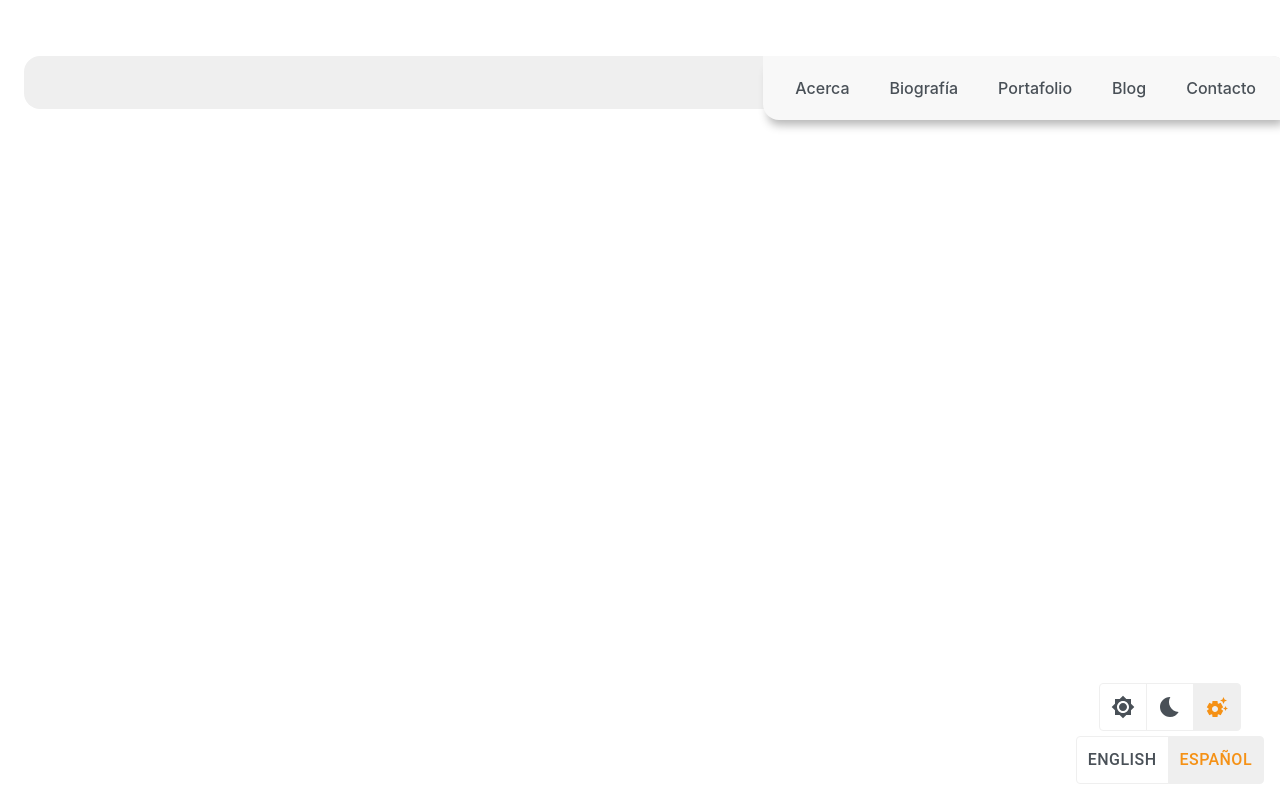
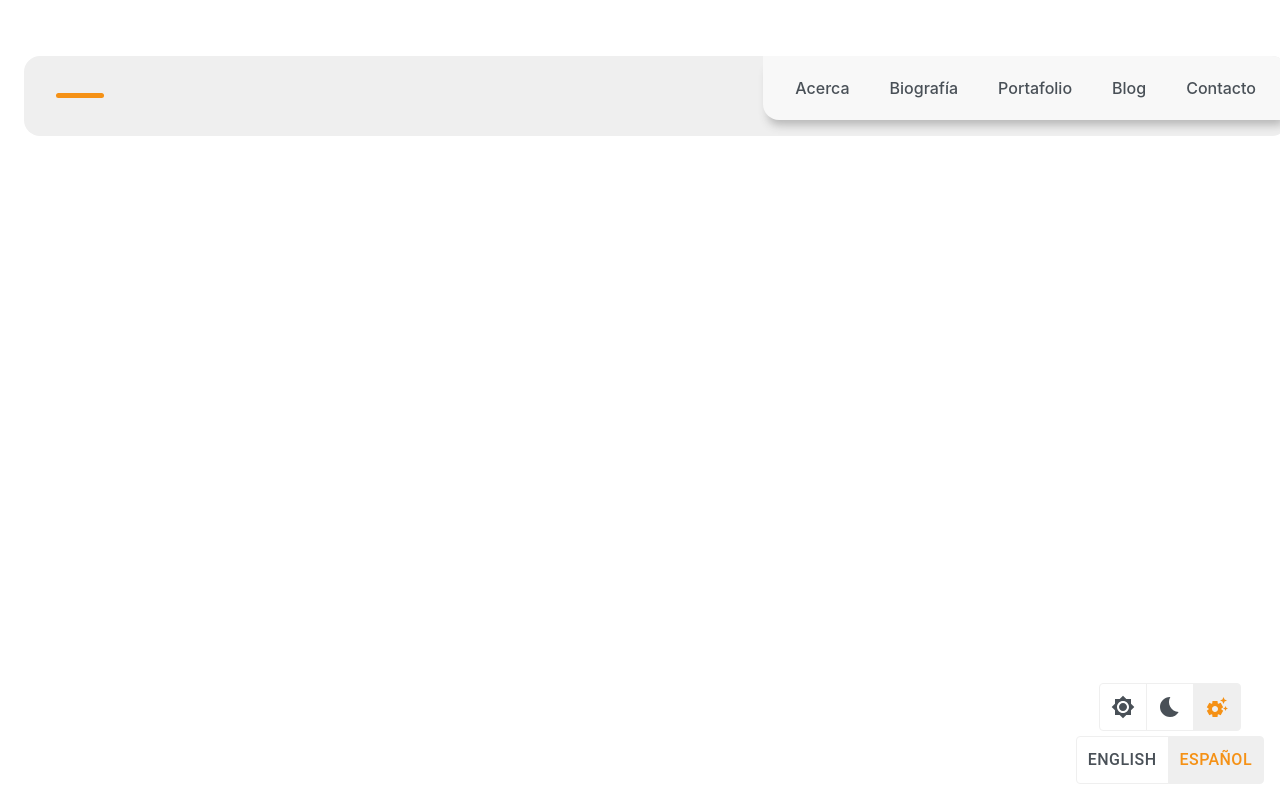
Before and after one commit to carlos-paezf/Professional_Portfolio, a React (Vite) app: page / in a window 1280 px wide. Shown: the top 800 px of the page. Built offline with nearby package versions, Linux system fonts and the light colour scheme.

Commit message:
`Added CSS decoration to .navbar__title element`

```diff
--- a/src/assets/styles/_layout.scss
+++ b/src/assets/styles/_layout.scss
@@ -18,6 +18,16 @@ main {
 
     .navbar__title {
         font-size: 2rem;
+
+        &::after {
+            content: '';
+            display: block;
+            width: 3rem;
+            height: 5px;
+            background-color: var(--primary-color);
+            margin: 18px 0;
+            border-radius: 5px;
+        }
     }
 
     .navbar__tabs {
```
